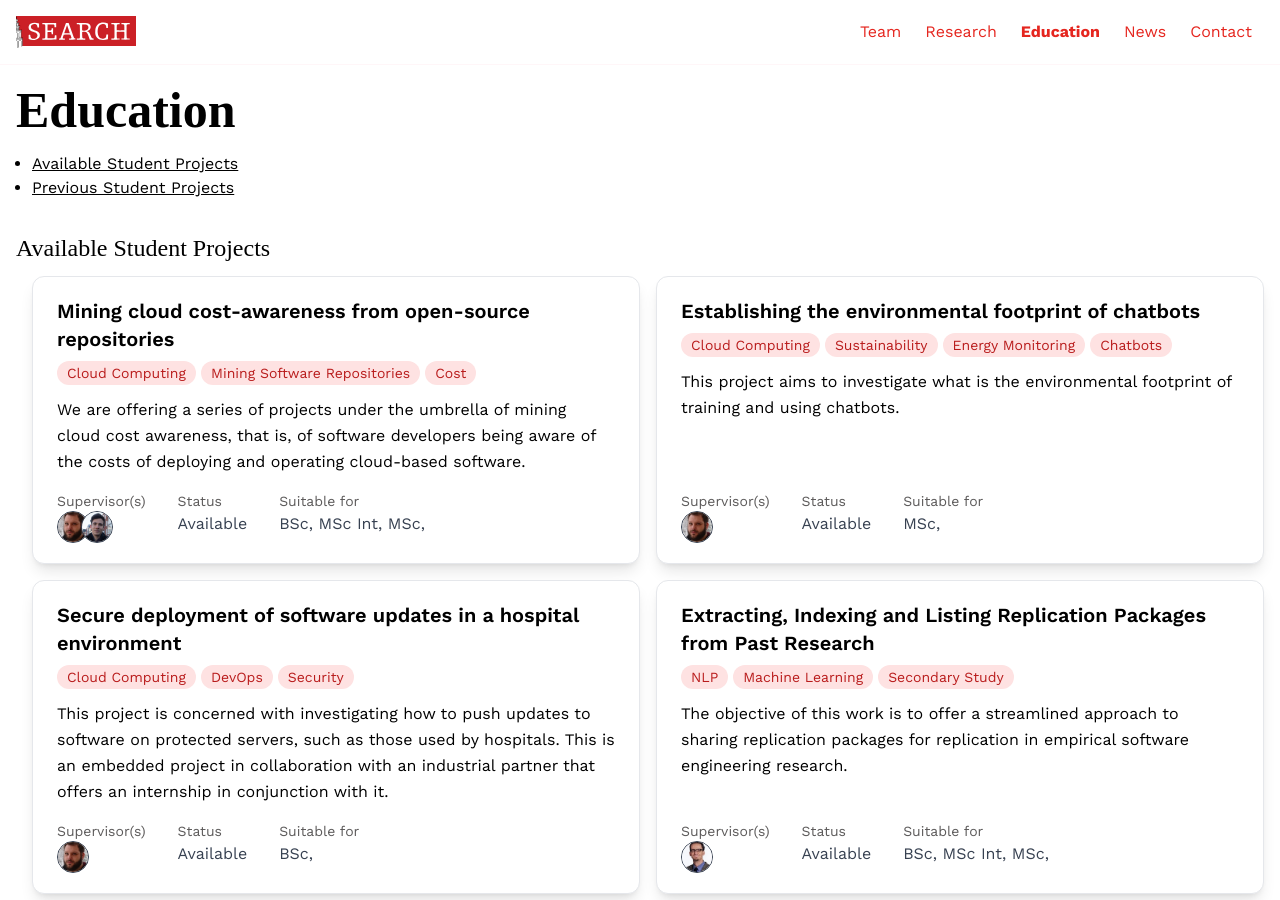
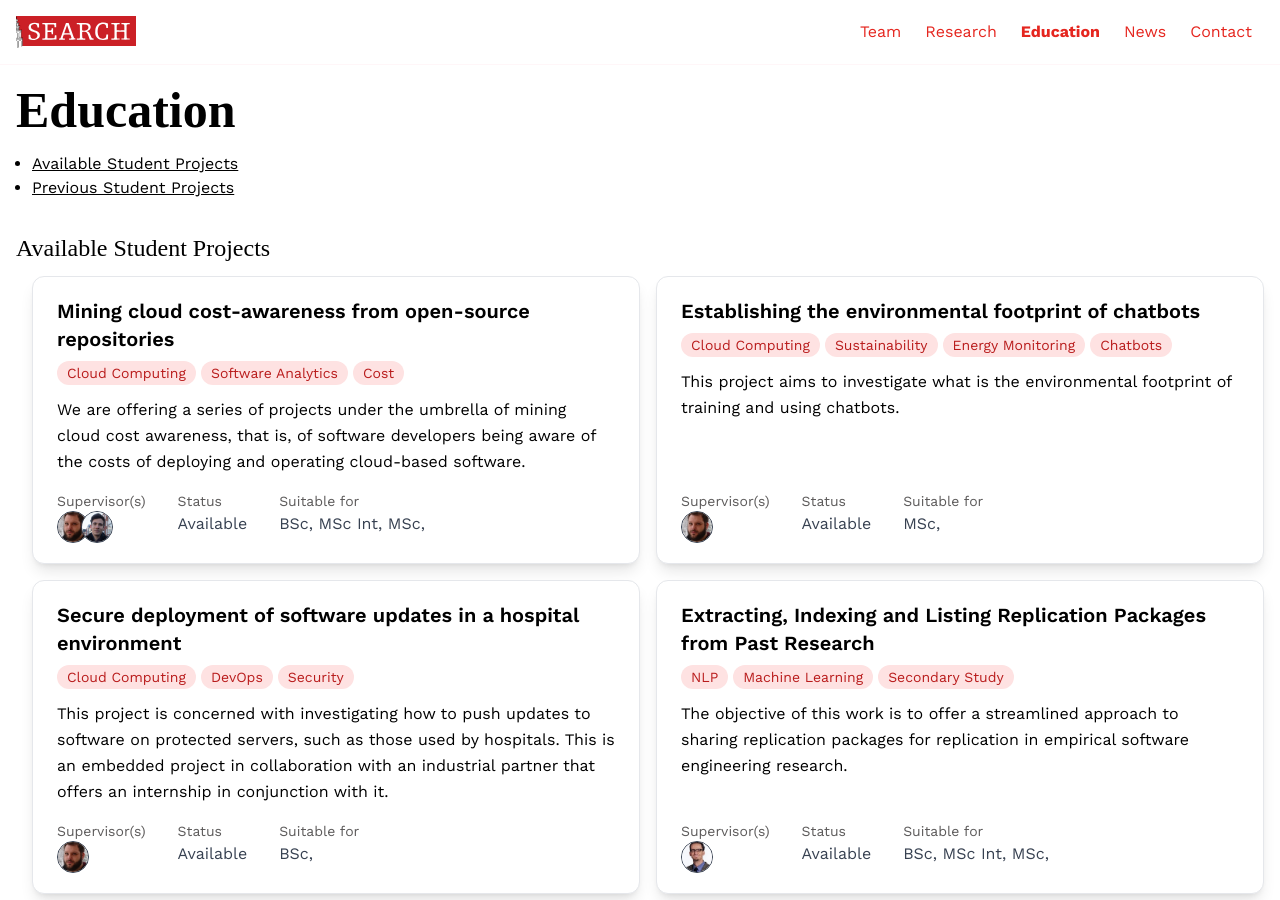
Before and after one commit to search-rug/search-rug.github.io, a Jekyll site: the page built from education.md, in a window 1280 px wide and 900 px high. Built offline with Jekyll 4.4.1, drawn with Linux system fonts in a browser that asks for light colours; nearby versions of some CDN libraries; some web fonts are replaced.

Commit message:
Update student project keywords.

```diff
--- a/_sprojects/andrikopoulos-1.md
+++ b/_sprojects/andrikopoulos-1.md
@@ -5,7 +5,7 @@ category: Software & Architecture Analytics Projects
 is_group: false
 keywords:
 - Cloud Computing
-- Mining Software Repositories
+- Software Analytics
 - Cost
 posted: 2023-02-10
 short: We are offering a series of projects under the umbrella of mining cloud cost
```
